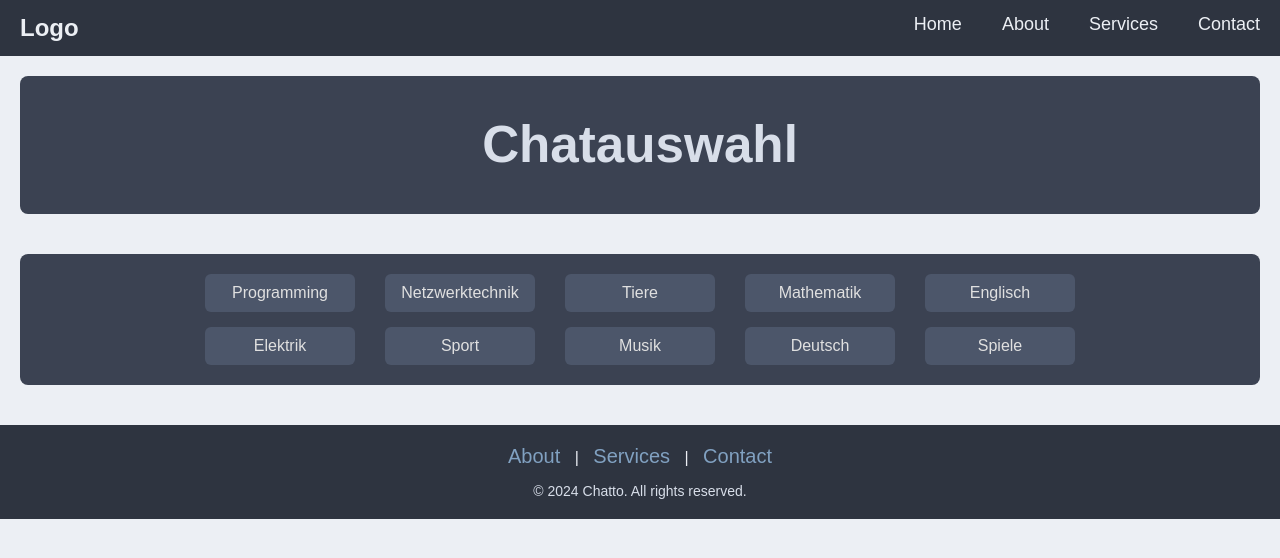
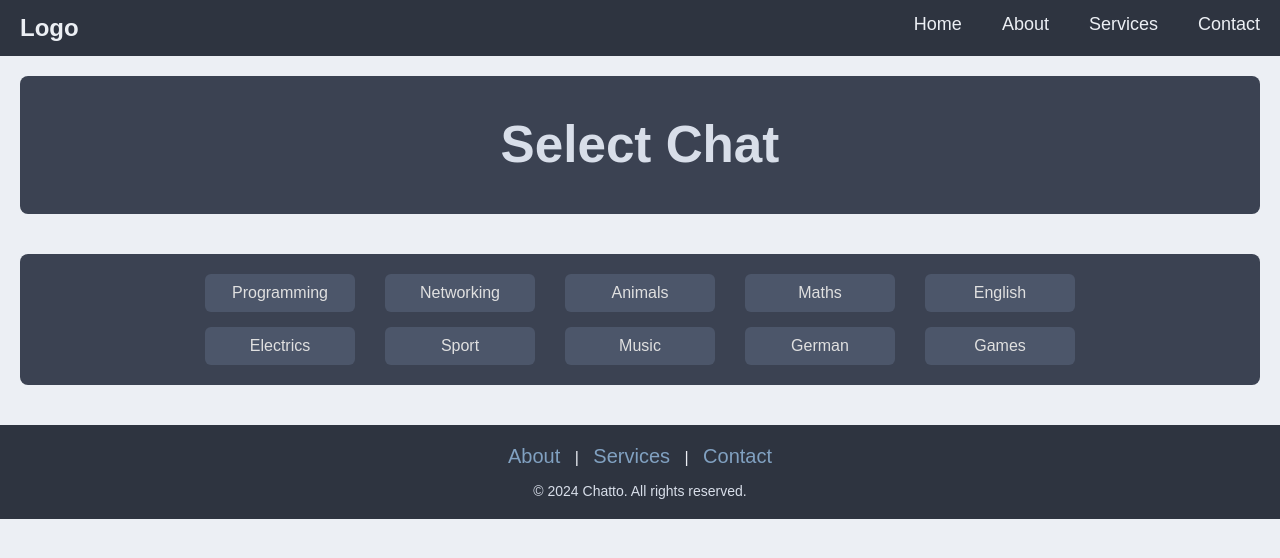
Before and after one commit to WinterSchule/Chatto, a plain HTML site: page public/index.html in a window 1280 px wide. Drawn offline with nearby package versions, Linux system fonts and the light colour scheme; no server answers.

Commit message:
Add files via upload

```diff
--- a/public/index.html
+++ b/public/index.html
@@ -26,7 +26,7 @@
 
     <!-- Die Ueberschrift -->
     <div class="ueberschrift">
-        <h1>Chatauswahl</h1>
+        <h1>Select Chat</h1>
     </div>
 
 
@@ -34,24 +34,24 @@
     <div class="chatroomAuswahl">
         <div class="chatroomAuswahlList chatroomAuswahlListLinks">
             <a href="#">Programming</a>
-            <a href="content/elektrik-chatroom.html">Elektrik</a>
+            <a href="content/elektrik-chatroom.html">Electrics</a>
         </div>
         <div class="chatroomAuswahlList chatroomAuswahlListLink">
-            <a href="#">Netzwerktechnik</a>
+            <a href="#">Networking</a>
             <a href="#">Sport</a>
         </div>
         <div class="chatroomAuswahlList chatroomAuswahlListRechts">
-            <a href="#">Tiere</a>
-            <a href="#">Musik</a>
+            <a href="#">Animals</a>
+            <a href="#">Music</a>
         </div>
 
         <div class="chatroomAuswahlList chatroomAuswahlListRechts">
-            <a href="#">Mathematik</a>
-            <a href="#">Deutsch</a>
+            <a href="#">Maths</a>
+            <a href="#">German</a>
         </div>
         <div class="chatroomAuswahlList chatroomAuswahlListRechts">
-            <a href="#">Englisch</a>
-            <a href="#">Spiele</a>
+            <a href="#">English</a>
+            <a href="#">Games</a>
         </div>
     </div>
 
```
Also changed, not shown: public/content/JavaScript/elektrik.js (+6 -4 lines), public/content/elektrik-chatroom.html (+1 -1 lines).
